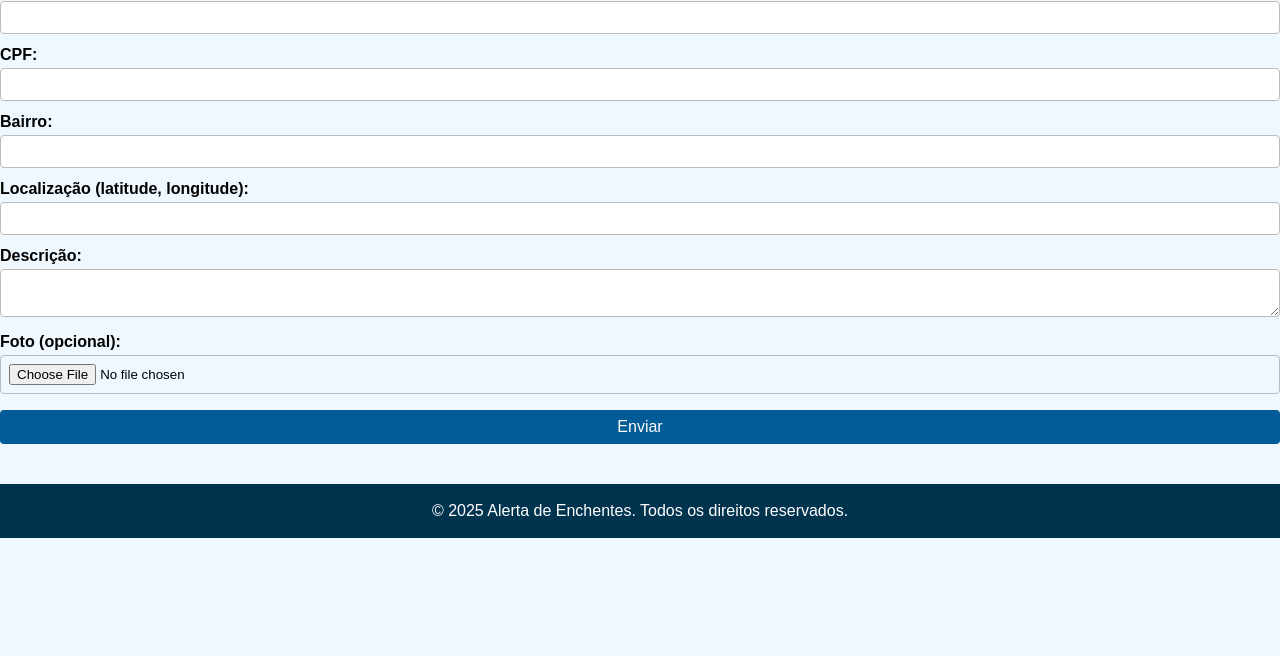
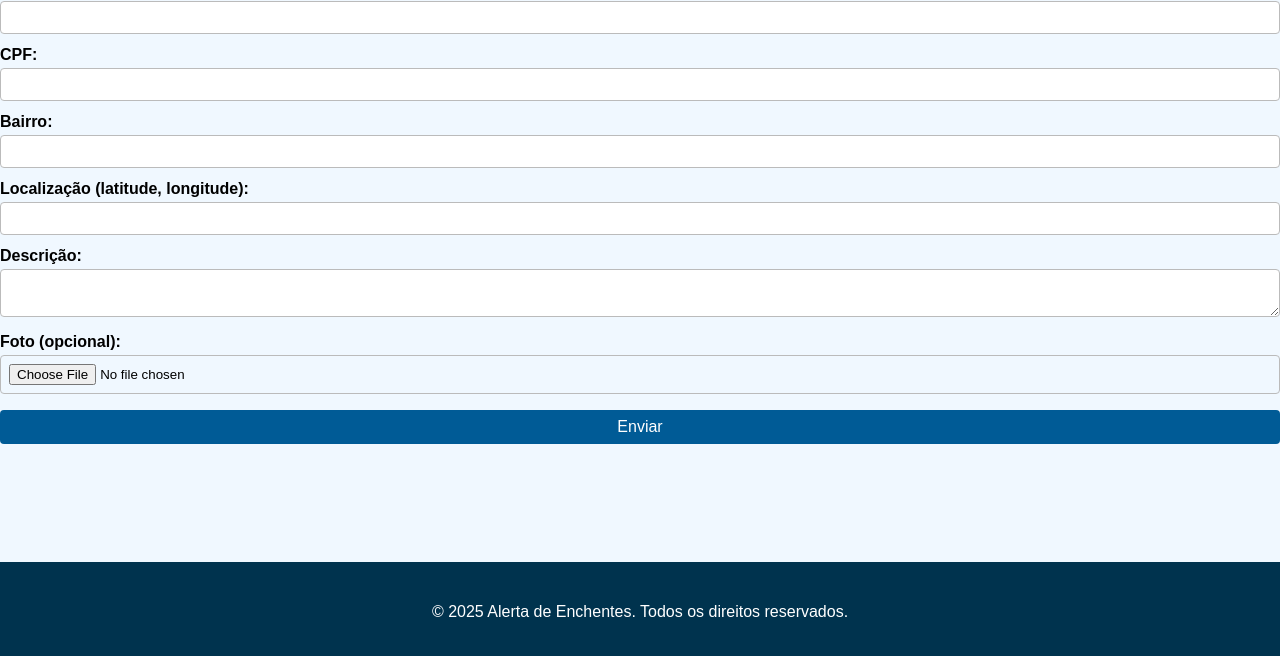
Before and after one commit to vinicius0330/hidroguard, a plain HTML site: page pages/formulario.html in a window 1280 px wide. Shown: the part 184-840 px from the top of the page. Before the commit the page ends 800 px from the top, so only its background shows below. Drawn offline with Linux system fonts and the light colour scheme.

Commit message:
ajeitando footer

```diff
--- a/pages/formulario.html
+++ b/pages/formulario.html
@@ -8,7 +8,7 @@
   <link rel="shortcut icon" href="../src/assets/hidro.png">
   <link rel="stylesheet" href="../src/css/estilo.css">
 </head>
-<body>
+<body class="form-body">
   <header>
     <a href="../index.html"><img src="../src/assets/hidro-azul.png" alt="Logo" class="logo"></a>
     <nav>
@@ -20,7 +20,7 @@
       <span class="theme-switcher" title="Chuva" data-theme="chuva">🌧️</span>
     </nav>
   </header>
-  <main>
+  <main class="form-main">
     <h1>Registre um Ponto de Alagamento</h1>
     <form id="colaborativoForm">
       <label for="nome">Nome:</label>
@@ -39,7 +39,7 @@
     </form>
     <div id="mensagem-colaborativo"></div>
   </main>
-  <footer>
+  <footer class="footer-main">
     <p>&copy; 2025 Alerta de Enchentes. Todos os direitos reservados.</p>
   </footer>
   <script src="../src/js/script.js"></script>
--- a/src/css/estilo.css
+++ b/src/css/estilo.css
@@ -12,7 +12,7 @@
 }
 body {
   font-family: Arial, sans-serif;
-  background: var(--bg-color)
+  background: var(--bg-color);
   color: var(--text-color);
   margin: 0;
   padding: 0;
@@ -61,6 +61,13 @@ body.theme-nublado {
 body.theme-chuva {
   background-color: #2c3e50;
   color: #000000;
+}
+.form-body{
+    overflow: hidden;
+}
+.form-main{
+    width: 100%;
+    height: 74vh;
 }
 .hero {
   background: #d9edf7;
@@ -130,6 +137,10 @@ footer {
   padding: 18px 0;
   margin-top: 40px;
 }
+.footer-main{
+    height: 100px;
+    align-content: center;
+}
 @media (max-width: 768px) {
   header, .hero, .mapa, .alertas, .colaborativo, .historico, .tecnologia, .quiz {
     padding: 16px 2%;
```
Also changed, not shown: index.html (+1 -1 lines), pages/quiz.html (+1 -1 lines).
